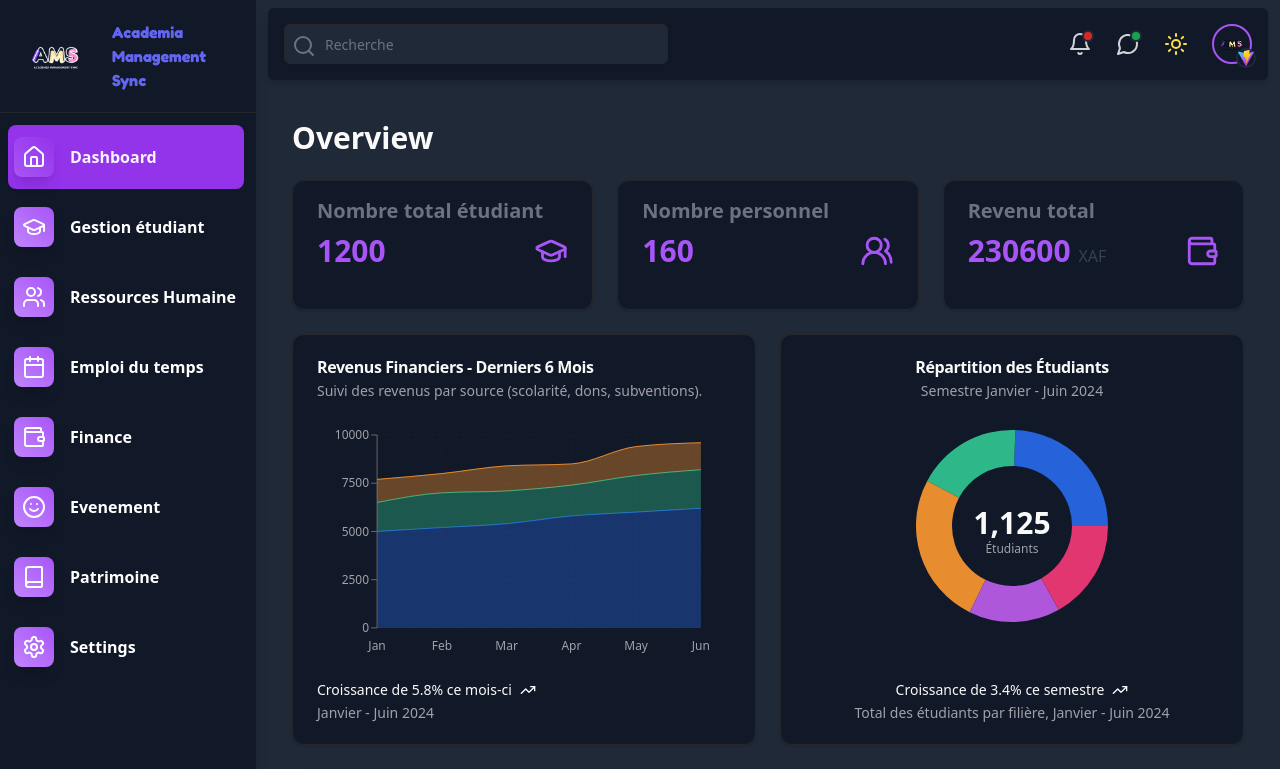
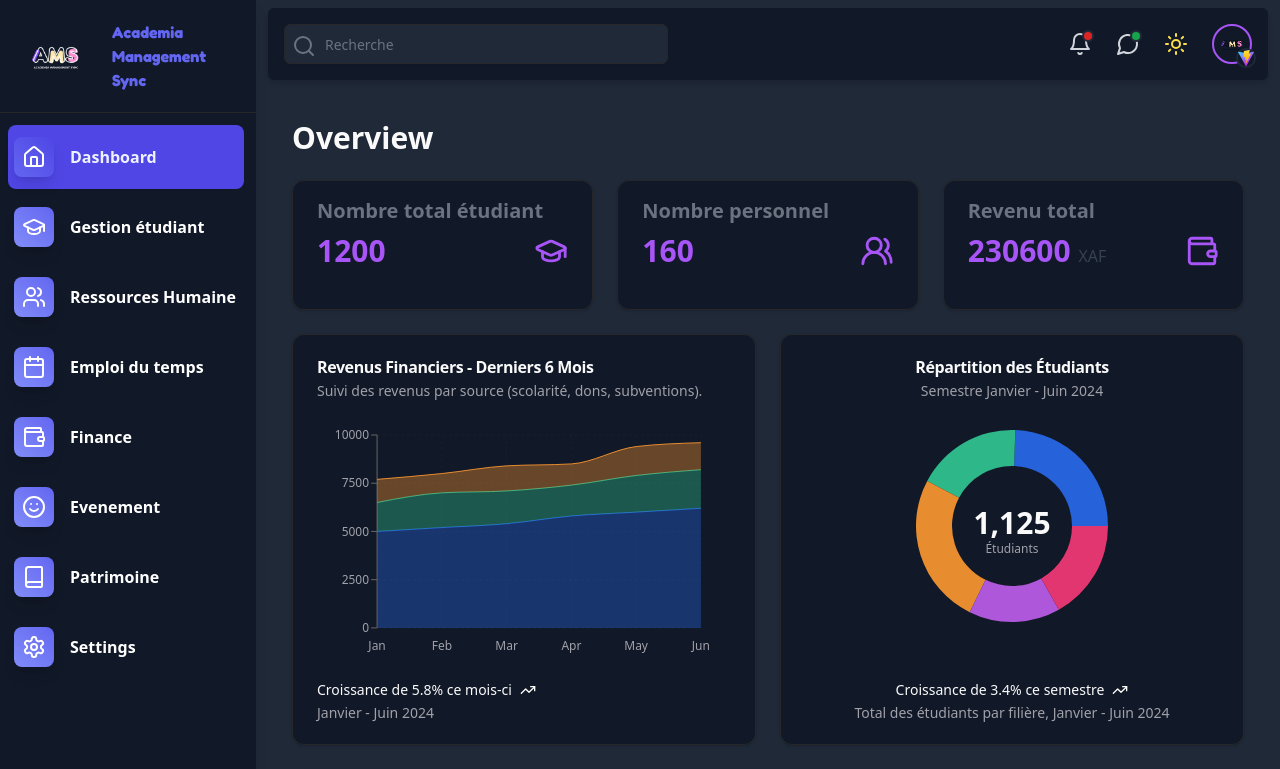
Before and after one commit to AureDulvresse/app.ams.io, a React (Vite) app: page / in a window 1280 px wide. Shown: the top 769 px of the page. Built offline with nearby package versions, Linux system fonts and the light colour scheme.

Commit message:
Update NavLink.tsx

```diff
--- a/src/components/common/NavLink.tsx
+++ b/src/components/common/NavLink.tsx
@@ -14,22 +14,22 @@ const NavLink: React.FC<NavLinkProps> = ({ name,  icon: Icon, link, isActive })
       to={link}
       className={`mb-1.5 rounded-lg px-1.5 py-3 flex items-center gap-4 transition-colors ${
         isActive
-          ? "bg-purple-200 dark:bg-purple-600 text-purple-600 dark:text-purple-100 shadow-sm"
-          : "hover:bg-purple-50 dark:hover:bg-purple-700"
+          ? "bg-indigo-200 dark:bg-indigo-600 text-indigo-600 dark:text-indigo-100 shadow-sm"
+          : "hover:bg-indigo-50 dark:hover:bg-indigo-700"
       }`}
     >
       <div
         className={`shadow-lg rounded-lg p-2 ${
           isActive
-            ? "bg-gradient-to-tr from-purple-500 to-purple-600"
-            : "bg-gradient-to-tr from-purple-400 to-purple-500"
+            ? "bg-gradient-to-tr from-indigo-500 to-indigo-600"
+            : "bg-gradient-to-tr from-indigo-400 to-indigo-500"
         }`}
       >
         <Icon className="text-white" />
       </div>
       <span
         className={`font-semibold text-base ${
-          isActive ? "text-purple-600 dark:text-purple-50" : "text-gray-700 dark:text-white"
+          isActive ? "text-indigo-600 dark:text-indigo-50" : "text-gray-700 dark:text-white"
         }`}
       >
         {name}
```
